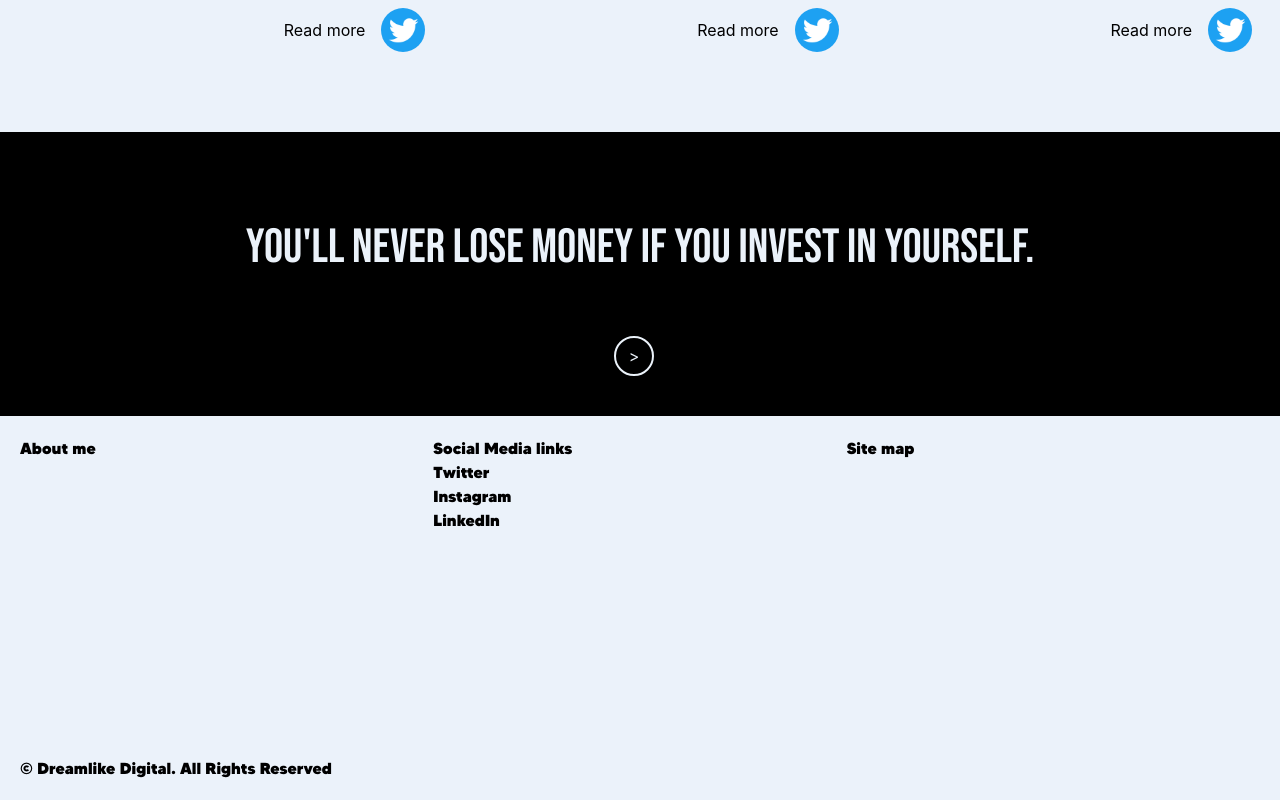
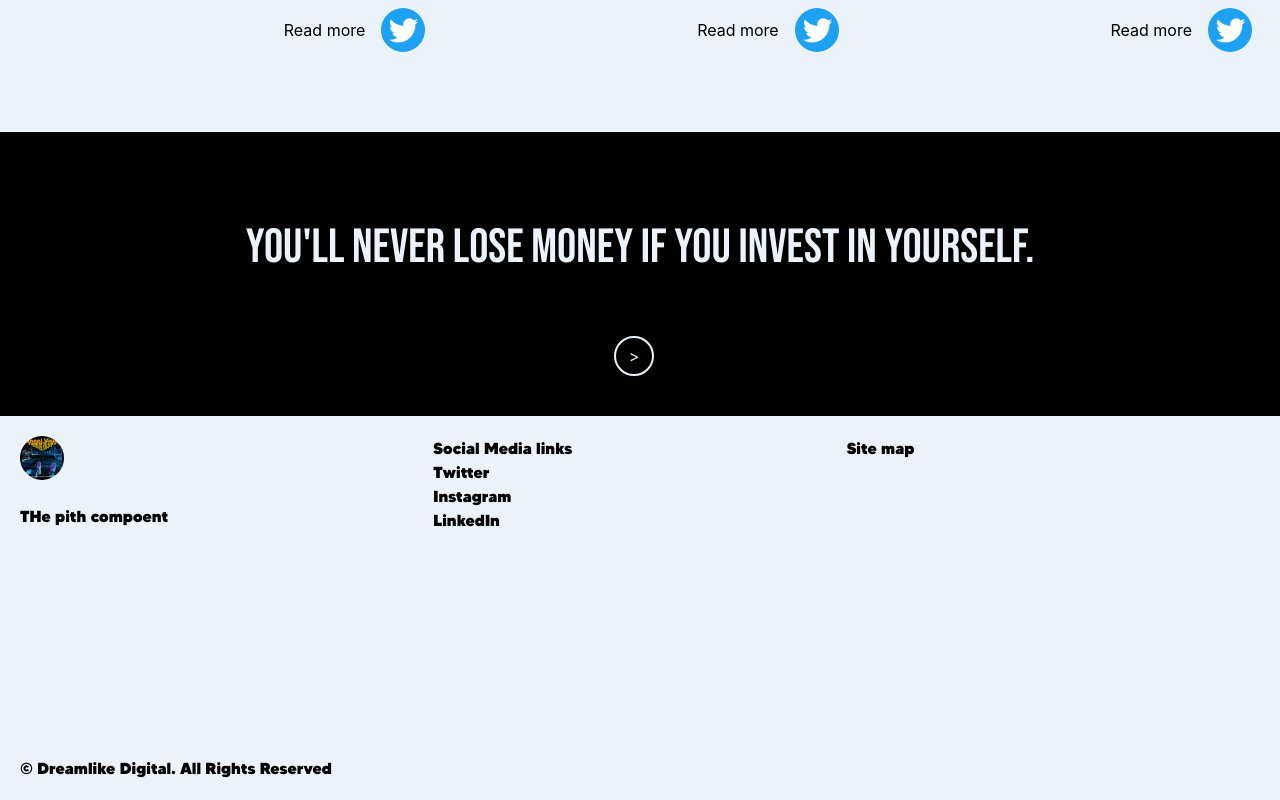
Before and after one commit to PinedaVictor/a-la-mode, a React (Vite) app: page / in a window 1280 px wide. Shown: the part 5275-6075 px from the top of the page. Built offline with nearby package versions, Linux system fonts and the light colour scheme.

Commit message:
Added footer short pitch declaration, fixed nested footer section bug

```diff
--- a/src/components/footer/Footer.tsx
+++ b/src/components/footer/Footer.tsx
@@ -1,12 +1,14 @@
 import React from "react";
 import { FooterSection } from "./FooterSection";
+import { Pitch } from "./Pitch";
 
 export const Footer: React.FC = () => {
   return (
     <>
-      <footer className="flex flex-wrap p-5 grid-cols-3 font-TY">
+      <div className="flex flex-wrap p-5 grid-cols-3 font-TY">
         <FooterSection>
-          <p>About me</p>
+          {/* <p>About me</p> */}
+          <Pitch />
         </FooterSection>
         <FooterSection>
           Social Media links
@@ -20,7 +22,7 @@ export const Footer: React.FC = () => {
           <p>Site map</p>
         </FooterSection>
         <div className="">&copy; Dreamlike Digital. All Rights Reserved</div>
-      </footer>
+      </div>
     </>
   );
 };
--- a/src/components/footer/FooterSection.tsx
+++ b/src/components/footer/FooterSection.tsx
@@ -3,7 +3,7 @@ import React from "react";
 export const FooterSection: React.FC = (props) => {
   return (
     <>
-      <div className=" w-full md:w-1/3 h-80">{props.children}</div>
+      <footer className=" w-full md:w-1/3 h-80">{props.children}</footer>
     </>
   );
 };
--- /dev/null
+++ b/src/components/footer/Pitch.tsx
@@ -0,0 +1,12 @@
+import React from "react";
+import img from "../../assets/images/art.jpg";
+import { Avatar } from "../elements";
+
+export const Pitch: React.FC = () => {
+  return (
+    <>
+      <Avatar img={img} imgAltText="Victor Pineda profile picture" />
+      <div>THe pith compoent</div>
+    </>
+  );
+};
```
